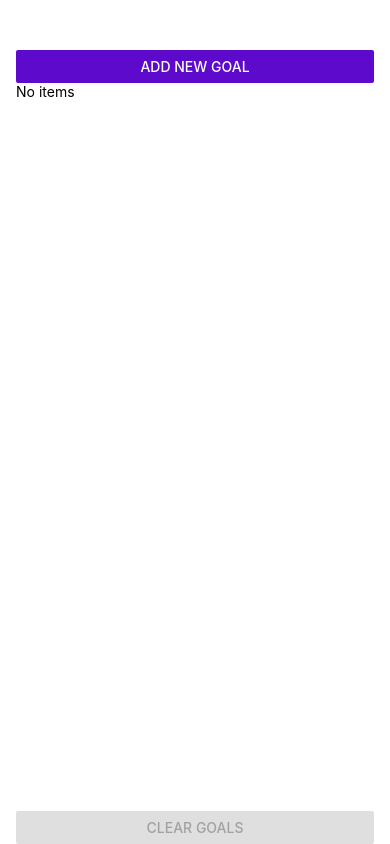
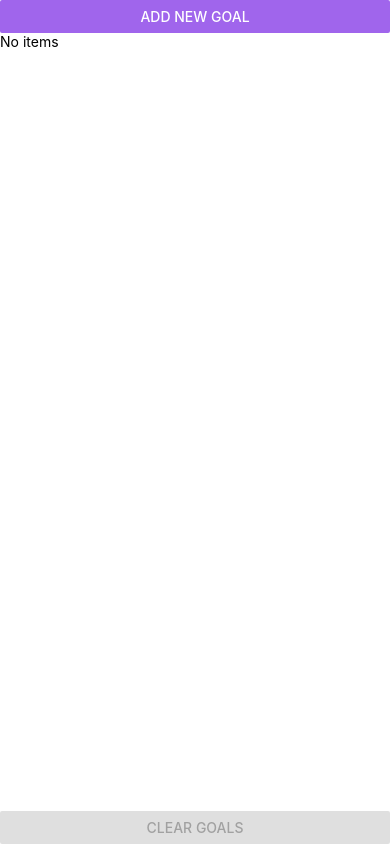
Before and after one commit to mykola-kolomoyets/goal-app-RN-ts, a React Native app: screen / in a window 390 px wide. Built offline with nearby package versions, Linux system fonts and the light colour scheme.

Commit message:
v1.0.4
- added bg for entire app;
- added statusBar styling
- changed inout styles

```diff
--- a/App.tsx
+++ b/App.tsx
@@ -1,5 +1,6 @@
-import { useState } from "react";
-import { Text, View, Button, FlatList } from "react-native";
+import { Fragment, useState } from "react";
+import { Text, View, Button, FlatList, SafeAreaView } from "react-native";
+import { StatusBar } from "expo-status-bar";
 
 import Goal, { GoalItem } from "./components/goal";
 
@@ -26,8 +27,10 @@ export default function App() {
   const onInputHide = () => setIsInputVisible(false);
 
   return (
-    <View style={styles.container}>
-      <Button title="Add new goal" onPress={onInputShow} color="#5e0acc" />
+    <Fragment>
+      <StatusBar style="inverted" />
+      <SafeAreaView style={styles.container}>
+        <Button title="Add new goal" onPress={onInputShow} color="#a065ec" />
         <GoalInput
           isVisible={isInputVisible}
           onAddCallback={onGoalAdd}
@@ -40,7 +43,10 @@ export default function App() {
               data={goals}
               keyExtractor={(item) => item.id}
               renderItem={(item) => (
-              <Goal {...item.item} onPress={() => onGoalDelete(item.item.id)} />
+                <Goal
+                  {...item.item}
+                  onPress={() => onGoalDelete(item.item.id)}
+                />
               )}
               alwaysBounceVertical={false}
             />
@@ -56,6 +62,7 @@ export default function App() {
             onPress={onGoalsClear}
           />
         </View>
-    </View>
+      </SafeAreaView>
+    </Fragment>
   );
 }
--- a/app.json
+++ b/app.json
@@ -6,6 +6,7 @@
     "orientation": "portrait",
     "icon": "./assets/icon.png",
     "userInterfaceStyle": "light",
+    "backgroundColor": "#1e085a",
     "splash": {
       "image": "./assets/splash.png",
       "resizeMode": "contain",
--- a/app.styles.ts
+++ b/app.styles.ts
@@ -2,9 +2,10 @@ import { StyleSheet } from "react-native";
 
 export default StyleSheet.create({
   container: {
-    paddingTop: 50,
+    flex: 1,
+    paddingVertical: 50,
     paddingHorizontal: 16,
-    flex: 1,
+    // backgroundColor: "#1e085a",
   },
 
   //* upper part
--- a/components/goal-input/goal-input.style.ts
+++ b/components/goal-input/goal-input.style.ts
@@ -22,8 +22,10 @@ export default StyleSheet.create({
   input_field: {
     width: "100%",
     borderWidth: 1,
-    borderColor: "#cccccc",
-    backgroundColor: "#ffffff",
+    borderColor: "#e4d0ff",
+    borderRadius: 6,
+    backgroundColor: "#e4d0ff",
+    color: "#120438",
     marginBottom: 24,
     padding: 8,
     minHeight: 50,
@@ -44,6 +46,7 @@ export default StyleSheet.create({
     justifyContent: "center",
     minHeight: 50,
     marginRight: 16,
+    borderRadius: 6,
   },
 
   input_cancel: {
@@ -54,6 +57,7 @@ export default StyleSheet.create({
     alignItems: "center",
     justifyContent: "center",
     minHeight: 50,
+    borderRadius: 6,
   },
 
   input_cancel_text: {
--- a/package.json
+++ b/package.json
@@ -1,6 +1,6 @@
 {
   "name": "goal-app-rn-ts",
-  "version": "1.0.3",
+  "version": "1.0.4",
   "main": "node_modules/expo/AppEntry.js",
   "scripts": {
     "start": "expo start",
```
Lines whose indentation alone changed are shown as unchanged.
